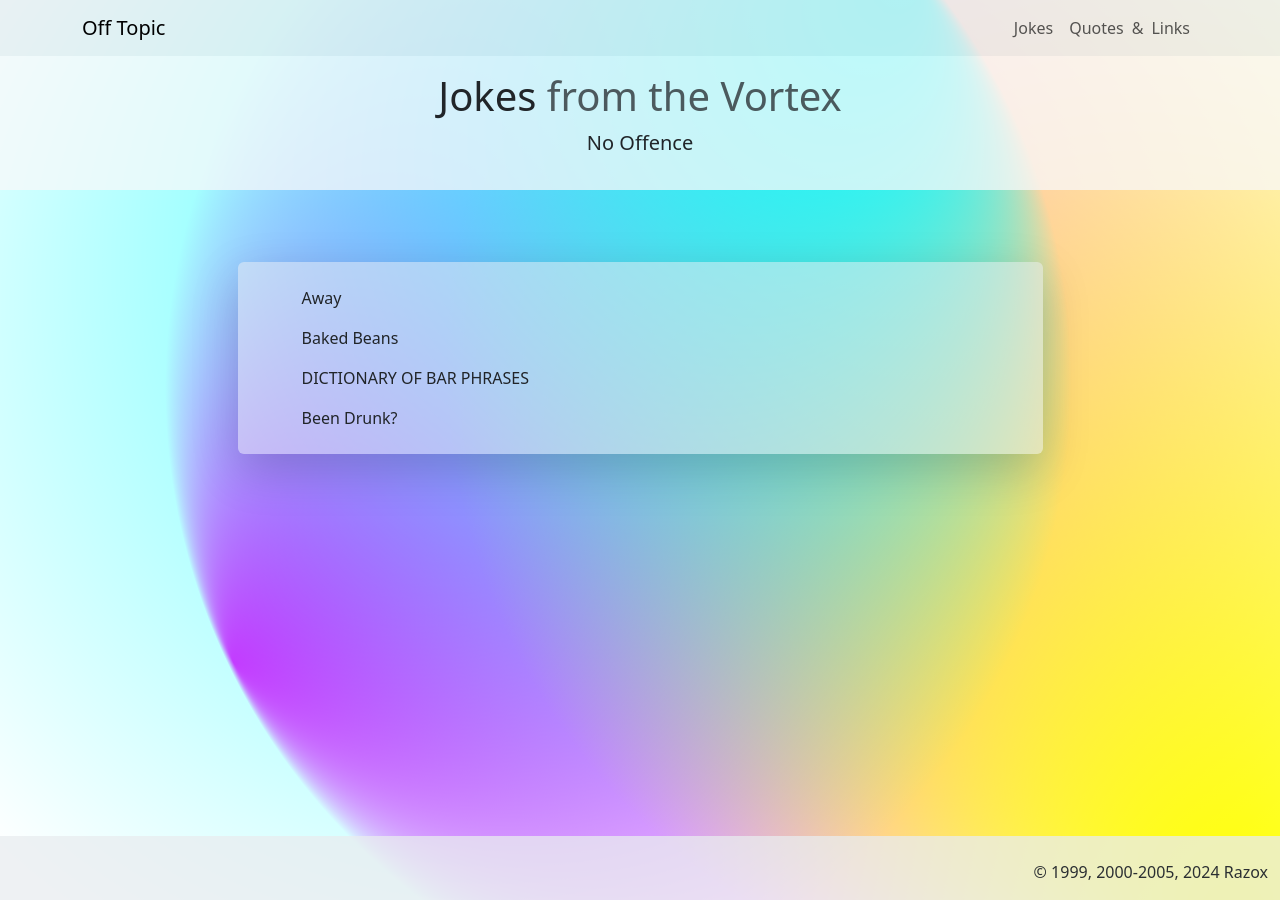
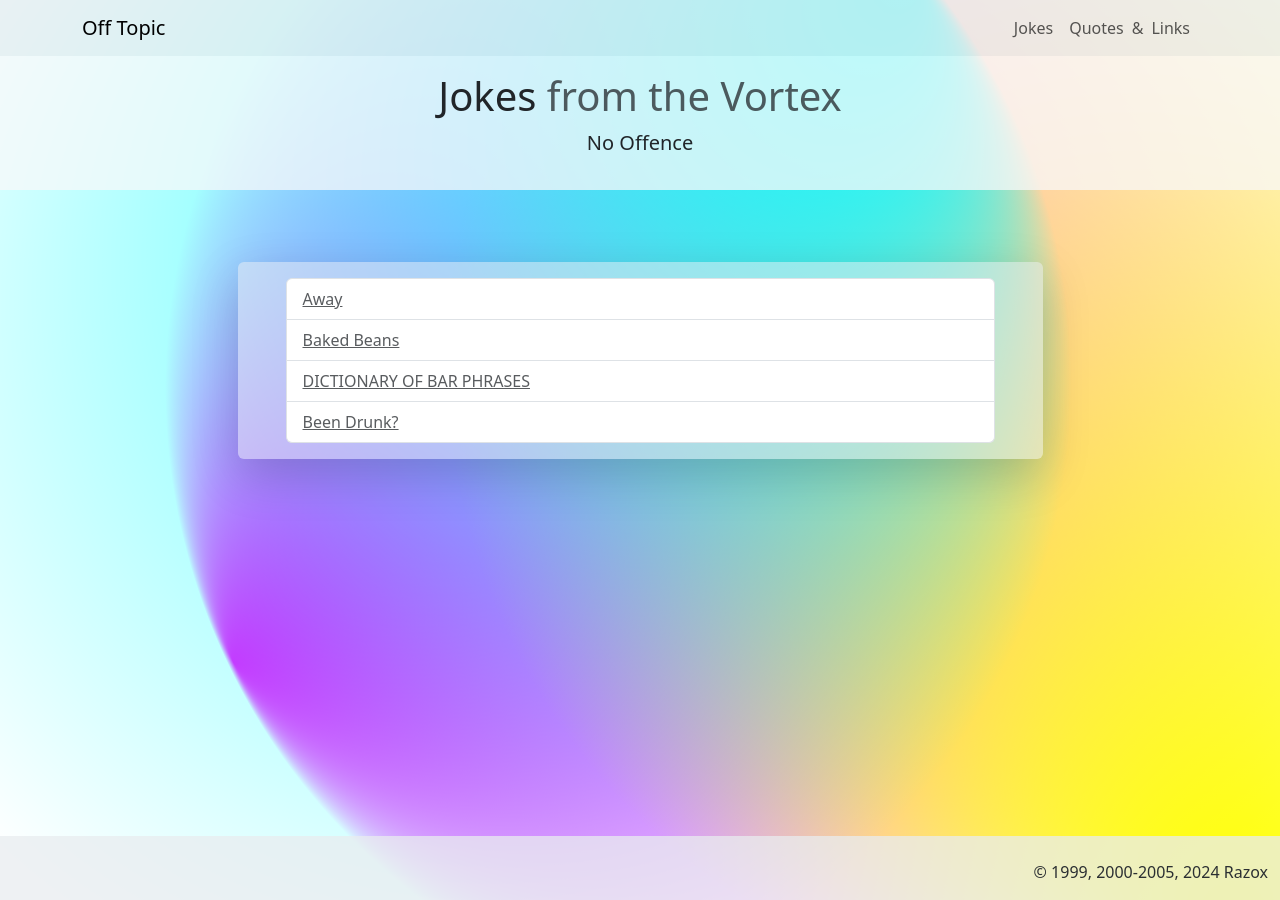
Before and after one commit to raz0x/razox, a Jekyll site: the page built from jokes.html, in a window 1280 px wide. Built offline with Jekyll 4.4.1, drawn with Linux system fonts in a browser that asks for light colours; the list of posts is cut into pages by our own code.

Commit message:
Update jokes.html

```diff
--- a/jokes.html
+++ b/jokes.html
@@ -9,10 +9,10 @@ lead: "No&nbsp;Offence"
 
 <section class="w-75 p-3 my-5 mx-auto">
     <div class="bg-body-secondary bg-opacity-50 shadow-lg rounded py-3 px-5">
-        <ul class="nav flex-column">
+        <ul class="list-group">
         {% for joke in site.jokes %}
-            <li class="nav-item">
-                <a href="{{ joke.url }}" class="nav-link text-reset text-decoration-none">{{ joke.subject }}</a></h2>
+            <li class="list-group-item">
+                <a href="{{ joke.url }}" class="list-group-item-action">{{ joke.subject }}</a>
             </li>
         {% endfor %}
         </ul>
```
